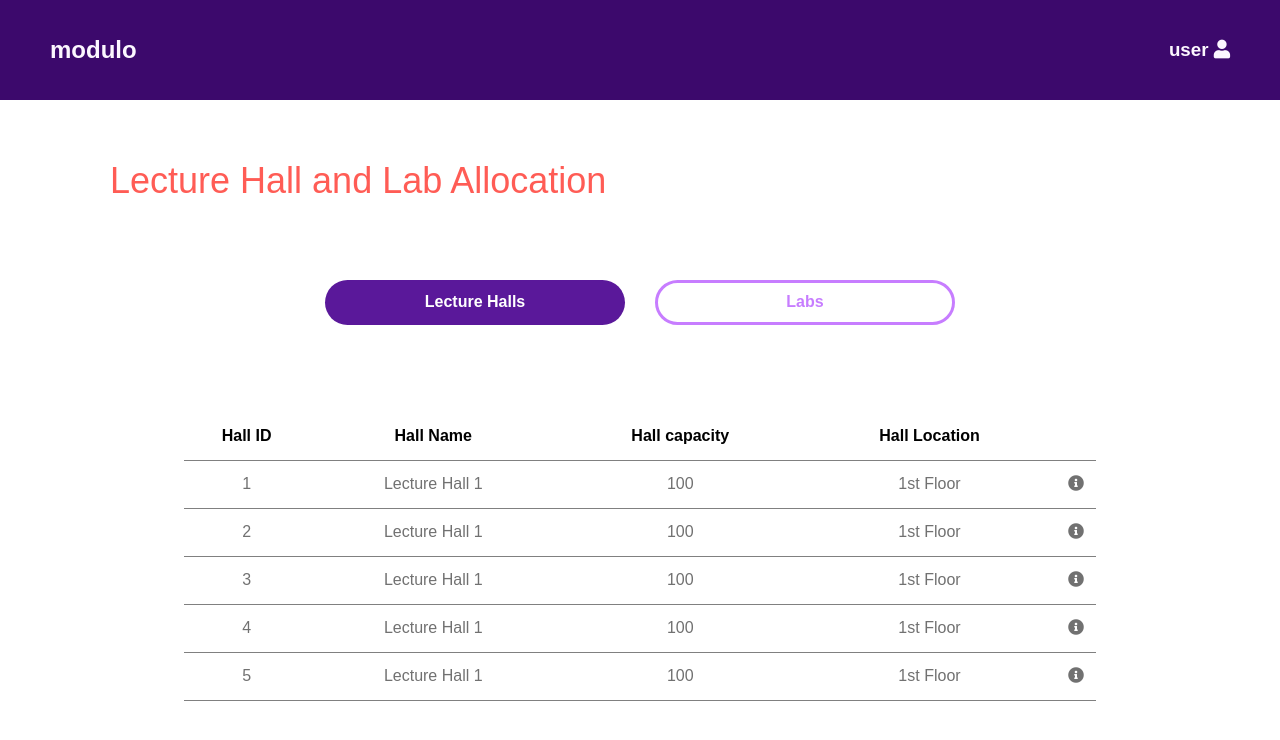
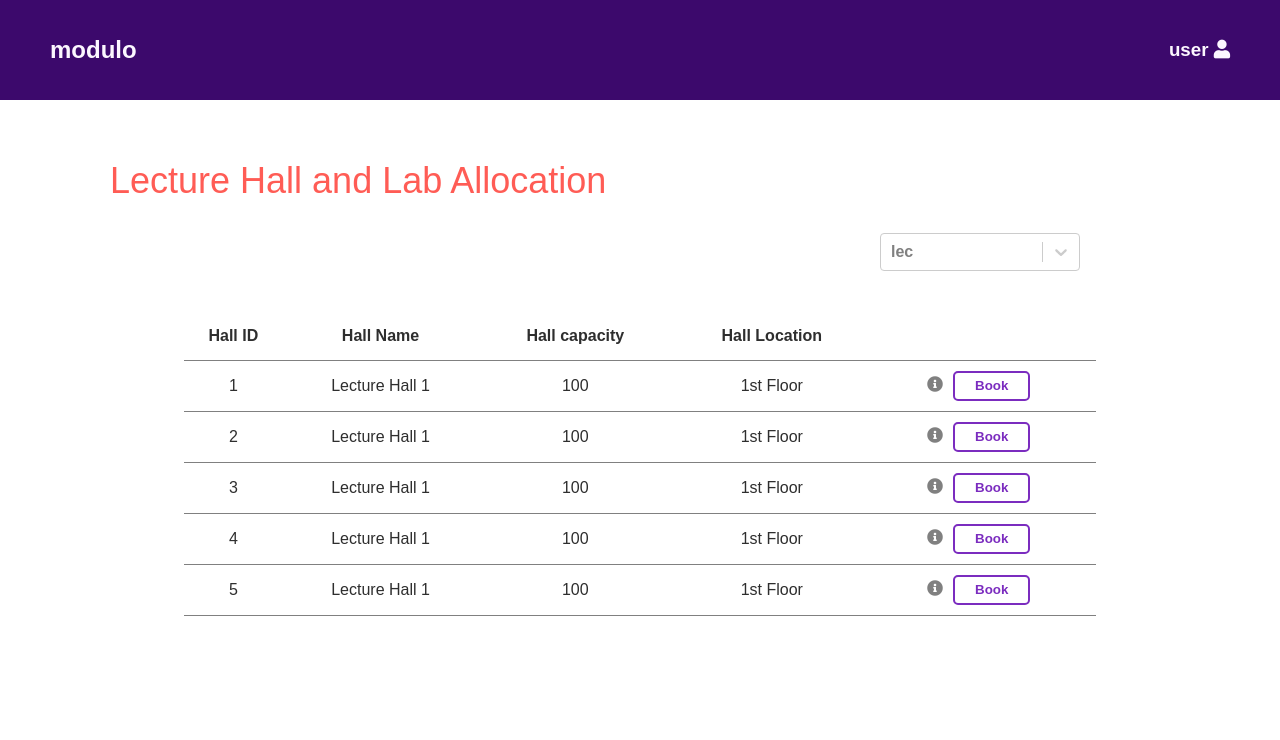
Before and after one commit to GayanKod/Modulo, a React (Create React App) app in the folder client/: page /lec-hall-allocation in a window 1280 px wide. Shown: the top 740 px of the page. Built offline with nearby package versions, Linux system fonts and the light colour scheme.

Commit message:
changed filter button

```diff
--- a/client/src/components/LecHallAllocation/TableDetails.tsx
+++ b/client/src/components/LecHallAllocation/TableDetails.tsx
@@ -1,16 +1,10 @@
 import { HallDetails, LabDetails } from "./Details";
 
 interface Props {
-  btn: string;
+  selected: string;
 }
 
-// const infoIcon = () => (
-//   <a>
-//     <i className="fa fa-info-circle"></i>
-//   </a>
-// );
-
-function TableDetails({ btn }: Props) {
+function TableDetails({ selected }: Props) {
   const lecHalls = HallDetails.map((item) => (
     <tr key={item.id}>
       <td>{item.id}</td>
@@ -21,6 +15,7 @@ function TableDetails({ btn }: Props) {
         <a href="#">
           <i className="fa fa-info-circle"></i>
         </a>
+        <button>Book</button>
       </td>
     </tr>
   ));
@@ -34,11 +29,12 @@ function TableDetails({ btn }: Props) {
         <a href="#">
           <i className="fa fa-info-circle"></i>
         </a>
+        <button>Book</button>
       </td>
     </tr>
   ));
 
-  switch (btn) {
+  switch (selected) {
     case "lec":
       return <>{lecHalls}</>;
 
--- a/client/src/components/LecHomePage.tsx
+++ b/client/src/components/LecHomePage.tsx
@@ -4,8 +4,15 @@ import TableDetails from "./LecHallAllocation/TableDetails";
 import Navbar2 from "./Navbar2";
 import PageTitle from "./PageTitle";
 
+import React, { Component } from "react";
+import Select from "react-select";
+
 export default function LecHomePage() {
-  const [btn, setBtn] = useState("lec");
+  const options = [
+    { value: "lec", label: "Lecture Halls" },
+    { value: "lab", label: "Labs" },
+  ];
+  const [selected, setSelected] = useState(options[0].value);
   const title = "Lecture Hall and Lab Allocation";
 
   return (
@@ -13,8 +20,18 @@ export default function LecHomePage() {
       <Navbar2 />
       <div className="container">
         <PageTitle title={title} />
-        <div className="buttons">
-          <button
+        <div className="filter">
+          <Select
+            className="select"
+            options={options}
+            placeholder={selected}
+            onChange={(e) => {
+              if (e) {
+                setSelected(e?.value);
+              }
+            }}
+          />
+          {/* <button
             onClick={() => {
               setBtn("lec");
             }}
@@ -25,8 +42,8 @@ export default function LecHomePage() {
             }}
           >
             Lecture Halls
-          </button>
-          <button
+          </button> */}
+          {/* <button
             onClick={() => {
               setBtn("lab");
             }}
@@ -37,7 +54,7 @@ export default function LecHomePage() {
             }}
           >
             Labs
-          </button>
+          </button> */}
         </div>
         <div className="table-container">
           <table>
@@ -51,7 +68,7 @@ export default function LecHomePage() {
               </tr>
             </thead>
             <tbody>
-              <TableDetails btn={btn} />
+              <TableDetails selected={selected} />
             </tbody>
           </table>
         </div>
@@ -59,3 +76,6 @@ export default function LecHomePage() {
     </>
   );
 }
+function value(value: any): void {
+  throw new Error("Function not implemented.");
+}
--- a/client/src/styles/LecHomePage.scss
+++ b/client/src/styles/LecHomePage.scss
@@ -27,27 +27,33 @@
   color: $O;
 }
 
-.buttons {
-  margin: 50px;
-  padding: 0px 200px 0px 200px;
-
+.filter {
+  margin: 0px 140px 0px 200px;
   height: 100px;
   display: flex;
-  justify-content: space-around;
+  justify-content: right;
   align-items: center;
+  color: $P5;
 
-  button {
-    color: white;
-    font-size: 16px;
+  .select {
+    width: 200px;
     font-weight: 600;
-    width: 300px;
-    height: 45px;
-    border-radius: 30px;
-    border: none;
+    // height: 30px;
+  }
 
+  .css-1s2u09g-control,
+  .css-1pahdxg-control {
+    box-shadow: none;
+    border: solid $P5 2px;
     &:hover {
-      cursor: pointer;
+      border: solid $P5 2px;
     }
+  }
+
+  .css-14el2xx-placeholder,
+  .css-tlfecz-indicatorContainer,
+  .css-qc6sy-singleValue {
+    color: $P5;
   }
 }
 
@@ -57,10 +63,17 @@
   justify-content: center;
 }
 
+.css-9gakcf-option:hover,
+.css-yt9ioa-option:hover {
+  background-color: #eed1ff;
+  color: $P5;
+}
+
 table {
   width: 80%;
   border-collapse: collapse;
   font-weight: 500;
+  font-family: "Poppins", sans-serif;
 
   tbody {
     color: #717171;
@@ -77,10 +90,37 @@ table {
     th,
     td {
       border-bottom: solid grey 1px;
+      color: #2e2e2e;
 
       a {
-        color: inherit;
+        color: grey;
+
+        &:active {
+          color: #2e2e2e;
+        }
       }
     }
   }
+
+  button {
+    margin: 10px;
+    height: 30px;
+    padding: 5px 20px 5px 20px;
+    background-color: rgba(255, 255, 255, 0);
+    border: solid $P5 2px;
+    border-radius: 5px;
+    color: $P5;
+    font-weight: 600;
+
+    &:hover {
+      background-color: $P5;
+      color: white;
+    }
+
+    &:active {
+      background-color: $P4;
+      border: none;
+      color: white;
+    }
+  }
 }
```
